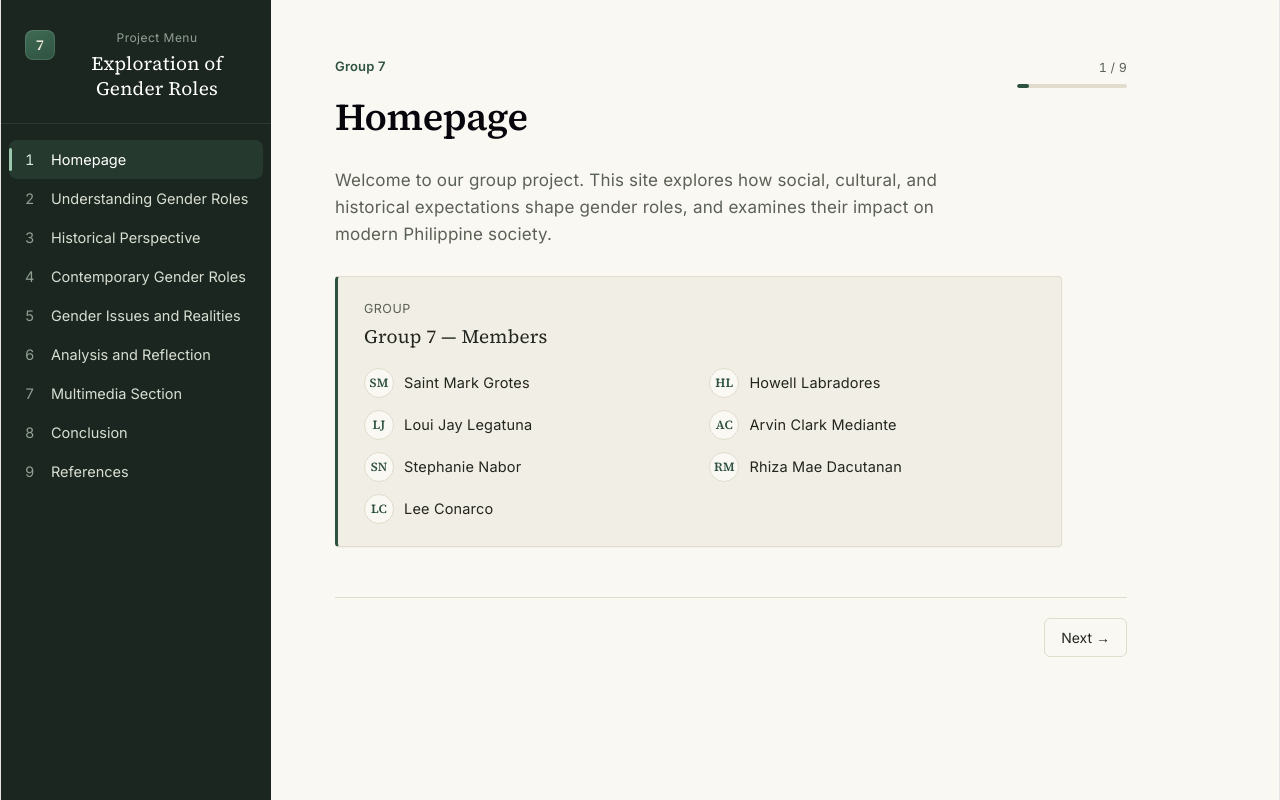
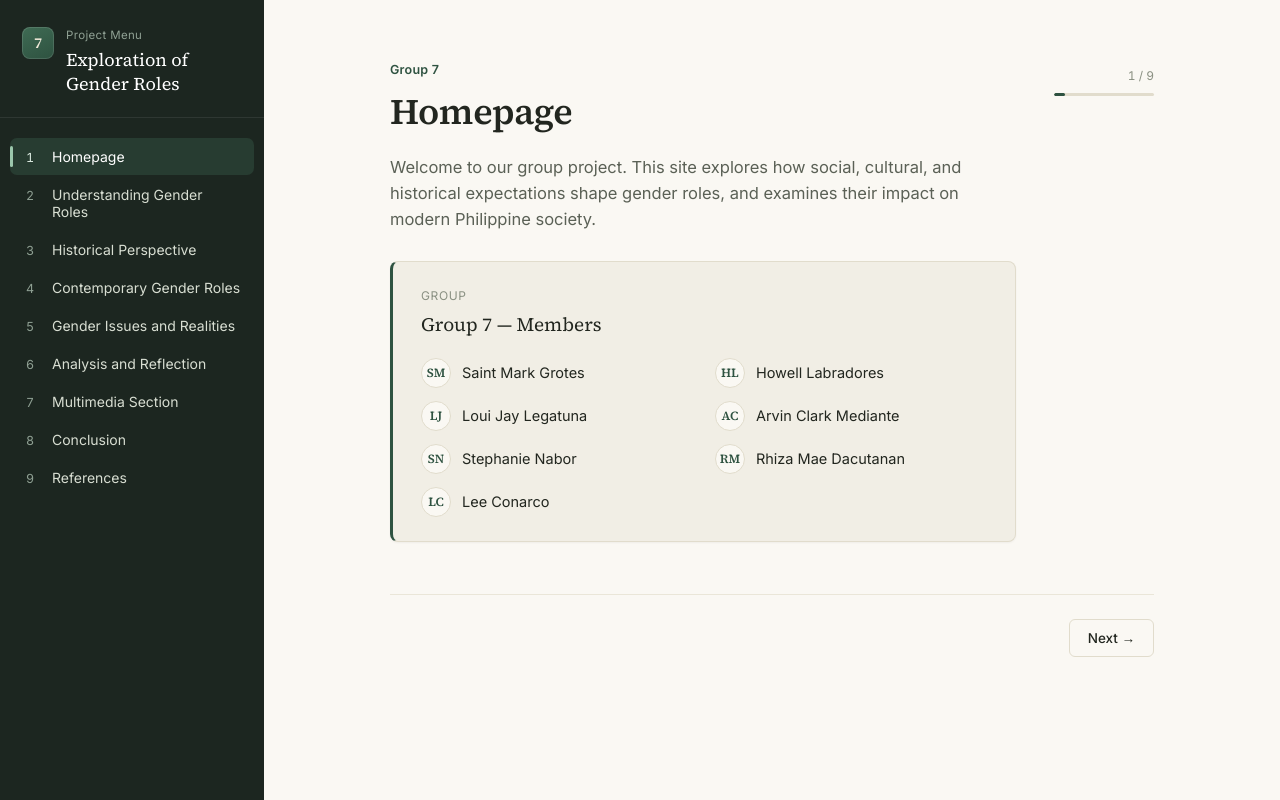
Before and after one commit to saintmarkgrotes/exploration-of-gender-roles-ph, a React (Vite) app: page / in a window 1280 px wide. Built offline with nearby package versions, Linux system fonts and the light colour scheme.

Commit message:
fix(ui): center the content and make the design consistent

```diff
--- a/src/App.css
+++ b/src/App.css
@@ -2,75 +2,81 @@
 
 :root{
   --paper:#FAF8F3; --paper-dim:#F1EEE5;
-  --ink:#22261F; --ink-soft:#5B6156;
-  --pine:#2E5240; --pine-dim:#3F6B54;
-  --line:#E1DCCC;
+  --ink:#22261F; --ink-soft:#5B6156; --ink-faint:#8A9082;
+  --pine:#2E5240; --pine-dim:#3F6B54; --pine-tint:rgba(46,82,64,.08);
+  --line:#E1DCCC; --line-soft:#EAE6D8;
   --side-bg:#1C2620; --side-text:#D8DED2; --side-text-dim:#8FA093;
+  --radius:8px; --radius-sm:6px;
+  --shadow-sm:0 1px 2px rgba(34,38,31,.05);
+  --shadow-md:0 4px 16px rgba(34,38,31,.07);
 }
 
 *{box-sizing:border-box;}
 html, body, #root{
   margin:0; padding:0; width:100%; min-height:100vh;
-  display:block; place-items:unset; /* overrides Vite's default centered body */
 }
 body{
   background:var(--paper); color:var(--ink);
-  font-family:'Inter',system-ui,sans-serif; line-height:1.6;
-  text-align:left;
+  font-family:'Inter',system-ui,sans-serif; font-size:15.5px; line-height:1.65;
+  text-align:left; -webkit-font-smoothing:antialiased;
 }
-h1,h2,h3{font-family:'Source Serif 4',Georgia,serif; font-weight:600; margin:0 0 .5em;}
-p{margin:0 0 1em; max-width:66ch;}
-a{color:var(--pine);}
+h1,h2,h3{font-family:'Source Serif 4',Georgia,serif; font-weight:600; line-height:1.25; margin:0 0 .5em; color:var(--ink);}
+p{margin:0 0 1em; max-width:66ch; color:var(--ink-soft);}
+a{color:var(--pine); text-decoration-color:rgba(46,82,64,.35); text-underline-offset:2px;}
 a:hover{color:var(--ink);}
 
 .layout{display:flex; min-height:100vh;}
 
 /* Sidebar */
 .sidebar{
-  width:270px; flex-shrink:0; background:var(--side-bg); color:var(--side-text);
-  padding:28px 0; position:sticky; top:0; height:100vh; overflow-y:auto;
+  width:264px; flex-shrink:0; background:var(--side-bg); color:var(--side-text);
+  padding:26px 0; position:sticky; top:0; height:100vh; overflow-y:auto;
 }
-.sidebar .brand{padding:0 24px 22px; border-bottom:1px solid rgba(255,255,255,.08); margin-bottom:10px; display:flex; gap:12px; align-items:flex-start;}
+.sidebar .brand{padding:0 22px 20px; border-bottom:1px solid rgba(255,255,255,.08); margin-bottom:12px; display:flex; gap:12px; align-items:flex-start;}
 .sidebar .mark{
-  flex-shrink:0; width:30px; height:30px; margin-top:2px; border-radius:8px;
+  flex-shrink:0; width:32px; height:32px; margin-top:1px; border-radius:8px;
   background:linear-gradient(155deg, var(--pine-dim), var(--pine));
   display:flex; align-items:center; justify-content:center;
   font-family:'Source Serif 4',serif; color:#EFE9D8; font-size:15px; font-weight:600;
   box-shadow:inset 0 0 0 1px rgba(255,255,255,.12);
 }
-.sidebar .eyebrow{color:var(--side-text-dim); font-size:12px; letter-spacing:.04em; margin-bottom:4px;}
-.sidebar .name{font-family:'Source Serif 4',serif; font-size:19px; color:#fff; line-height:1.3;}
-.menu{display:flex; flex-direction:column; padding:6px 8px;}
+.sidebar .eyebrow{color:var(--side-text-dim); font-size:11.5px; letter-spacing:.03em; margin-bottom:3px;}
+.sidebar .name{font-family:'Source Serif 4',serif; font-size:18px; color:#fff; line-height:1.35;}
+.menu{display:flex; flex-direction:column; gap:1px; padding:8px 10px;}
 .menu button{
   position:relative; display:flex; align-items:baseline; gap:10px; text-align:left;
   background:none; border:none; color:var(--side-text); font-family:inherit;
-  font-size:14.5px; padding:11px 12px 11px 16px; border-radius:8px; cursor:pointer; width:100%;
+  font-size:14px; padding:10px 12px 10px 16px; border-radius:7px; cursor:pointer; width:100%;
   transition:background .15s ease, color .15s ease;
 }
 .menu button::before{
   content:""; position:absolute; left:0; top:8px; bottom:8px; width:3px; border-radius:2px;
   background:transparent; transition:background .15s ease;
 }
-.menu button .num{color:var(--side-text-dim); font-variant-numeric:tabular-nums; width:16px; flex-shrink:0;}
-.menu button:hover{background:rgba(255,255,255,.06);}
-.menu button.active{background:rgba(63,107,84,.28); color:#fff;}
+.menu button .num{color:var(--side-text-dim); font-variant-numeric:tabular-nums; width:16px; flex-shrink:0; font-size:12.5px;}
+.menu button:hover{background:rgba(255,255,255,.06); color:#fff;}
+.menu button.active{background:rgba(63,107,84,.32); color:#fff;}
 .menu button.active::before{background:#9BC7AC;}
 .menu button.active .num{color:#D9E8DE;}
+.menu button:focus-visible{outline:2px solid #9BC7AC; outline-offset:-2px;}
 
 /* Content */
 main{flex:1; min-width:0;}
-.page{padding:56px 64px 90px; max-width:920px; text-align:left;}
-.page-head{display:flex; justify-content:space-between; align-items:flex-start; gap:20px;}
-.kicker{color:var(--pine); font-size:13px; font-weight:600; margin-bottom:10px;}
-.progress{flex-shrink:0; text-align:right; padding-top:2px;}
-.progress .count{font-size:12.5px; color:var(--ink-soft); font-variant-numeric:tabular-nums; margin-bottom:6px;}
-.progress .bar{width:110px; height:4px; border-radius:2px; background:var(--line); overflow:hidden;}
-.progress .bar span{display:block; height:100%; background:var(--pine); border-radius:2px;}
-.page h1{font-size:38px; letter-spacing:-.01em;}
-.page > .lede{font-size:17px; color:var(--ink-soft); max-width:60ch;}
-.block{margin-top:38px; padding-top:30px; border-top:1px solid var(--line);}
-.block:first-of-type{border-top:none; margin-top:32px; padding-top:0;}
-.block h3{font-size:20px;}
+.page{padding:60px 68px 90px; max-width:900px; text-align:left; margin:0 auto;}
+.page-head{display:flex; justify-content:space-between; align-items:flex-start; gap:24px; margin-bottom:6px;}
+.kicker{color:var(--pine); font-size:12.5px; font-weight:600; letter-spacing:.02em; margin-bottom:8px;}
+.progress{flex-shrink:0; text-align:right; padding-top:6px;}
+.progress .count{font-size:12px; color:var(--ink-faint); font-variant-numeric:tabular-nums; margin-bottom:7px;}
+.progress .bar{width:100px; height:3px; border-radius:2px; background:var(--line); overflow:hidden;}
+.progress .bar span{display:block; height:100%; background:var(--pine); border-radius:2px; transition:width .2s ease;}
+.page h1{font-size:36px; letter-spacing:-.01em; margin-bottom:14px;}
+.page > .lede{font-size:16.5px; line-height:1.6; color:var(--ink-soft); max-width:58ch; margin-bottom:8px;}
+
+.block{margin-top:40px; padding-top:32px; border-top:1px solid var(--line-soft);}
+.block:first-of-type{border-top:none; margin-top:36px; padding-top:0;}
+.block h3{font-size:19px; margin-bottom:12px;}
+.block p:last-child{margin-bottom:0;}
+
 .req{list-style:none; margin:0 0 1em; padding:0; color:var(--ink-soft); text-align:left;}
 .req li{position:relative; padding-left:22px; margin-bottom:9px; text-align:left;}
 .req li::before{
@@ -80,13 +86,13 @@ main{flex:1; min-width:0;}
 
 .info-card{
   background:var(--paper-dim); border:1px solid var(--line); border-left:3px solid var(--pine);
-  border-radius:4px; padding:22px 26px; margin:28px 0; max-width:64ch;
-  box-shadow:0 1px 2px rgba(34,38,31,.04);
+  border-radius:var(--radius); padding:24px 28px; margin:28px 0; max-width:64ch;
+  box-shadow:var(--shadow-sm);
 }
-.info-card .label{font-size:12.5px; color:var(--ink-soft); text-transform:uppercase; letter-spacing:.04em; margin-bottom:2px;}
-.info-card .group{font-size:19px; font-family:'Source Serif 4',serif; margin-bottom:16px;}
-.members{list-style:none; margin:0; padding:0; display:grid; grid-template-columns:1fr 1fr; gap:12px 20px;}
-.members li{display:flex; align-items:center; gap:10px; font-size:14.5px;}
+.info-card .label{font-size:12px; color:var(--ink-faint); text-transform:uppercase; letter-spacing:.05em; margin-bottom:3px;}
+.info-card .group{font-size:19px; font-family:'Source Serif 4',serif; margin-bottom:18px; color:var(--ink);}
+.members{list-style:none; margin:0; padding:0; display:grid; grid-template-columns:1fr 1fr; gap:13px 22px;}
+.members li{display:flex; align-items:center; gap:11px; font-size:14.5px; color:var(--ink);}
 .avatar{
   flex-shrink:0; width:30px; height:30px; border-radius:50%;
   background:var(--paper); border:1px solid var(--line); color:var(--pine);
@@ -95,54 +101,71 @@ main{flex:1; min-width:0;}
 }
 
 .media-slot{
-  border:1px dashed var(--line); border-radius:6px; background:var(--paper-dim);
-  color:var(--ink-soft); font-size:13.5px; padding:20px; text-align:center; margin:16px 0 22px;
+  border:1px dashed var(--line); border-radius:var(--radius-sm); background:var(--paper-dim);
+  color:var(--ink-faint); font-size:13.5px; padding:20px; text-align:center; margin:16px 0 22px;
 }
 
 /* Timeline */
-.timeline{list-style:none; margin:24px 0; padding:0 0 0 4px; border-left:2px solid var(--line);}
-.timeline li{position:relative; padding:0 0 30px 26px;}
+.timeline{list-style:none; margin:26px 0; padding:0 0 0 4px; border-left:2px solid var(--line);}
+.timeline li{position:relative; padding:0 0 32px 28px;}
 .timeline li:last-child{padding-bottom:2px;}
 .timeline-dot{
   position:absolute; left:-7px; top:3px; width:12px; height:12px; border-radius:50%;
   background:var(--paper); border:2px solid var(--pine);
 }
-.timeline-year{color:var(--pine); font-size:13px; font-weight:600; margin-bottom:4px;}
-.timeline-body h4{font-size:16.5px; margin:0 0 6px; font-family:'Source Serif 4',serif;}
+.timeline-year{color:var(--pine); font-size:12.5px; font-weight:600; letter-spacing:.02em; margin-bottom:5px;}
+.timeline-body h4{font-size:16.5px; margin:0 0 6px; font-family:'Source Serif 4',serif; color:var(--ink);}
 .timeline-body p{font-size:14.5px; color:var(--ink-soft); margin:0;}
 
 /* Video embed */
 .video-embed{margin:20px 0 26px;}
-.video-frame{position:relative; padding-top:56.25%; border-radius:6px; overflow:hidden; border:1px solid var(--line); background:#000;}
+.video-frame{position:relative; padding-top:56.25%; border-radius:var(--radius-sm); overflow:hidden; border:1px solid var(--line); background:#000; box-shadow:var(--shadow-sm);}
 .video-frame iframe{position:absolute; inset:0; width:100%; height:100%; border:0;}
-.video-embed figcaption{font-size:13px; color:var(--ink-soft); margin-top:8px;}
+.video-embed figcaption{font-size:12.5px; color:var(--ink-faint); margin-top:9px; line-height:1.5;}
 
 /* Image gallery */
-.gallery{display:grid; grid-template-columns:repeat(auto-fit, minmax(200px, 1fr)); gap:14px; margin:16px 0 26px;}
-.gallery figure{margin:0; border:1px solid var(--line); border-radius:6px; overflow:hidden; background:var(--paper-dim);}
+.gallery{display:grid; grid-template-columns:repeat(auto-fit, minmax(220px, 1fr)); gap:16px; margin:18px 0 26px;}
+.gallery figure{margin:0; border:1px solid var(--line); border-radius:var(--radius-sm); overflow:hidden; background:var(--paper-dim); box-shadow:var(--shadow-sm);}
 .gallery img{display:block; width:100%; height:150px; object-fit:cover;}
-.gallery figcaption{padding:8px 10px; font-size:12.5px; color:var(--ink-soft);}
+.gallery figcaption{padding:10px 12px; font-size:12.5px; color:var(--ink-faint); line-height:1.5;}
+
 .refs{list-style:none; counter-reset:ref; padding-left:0; color:var(--ink-soft); font-size:14.5px;}
-.refs li{position:relative; padding-left:28px; margin-bottom:9px; counter-increment:ref;}
+.refs li{position:relative; padding-left:30px; margin-bottom:11px; line-height:1.6; counter-increment:ref;}
 .refs li::before{
   content:counter(ref) ".";
   position:absolute; left:0; top:0; color:var(--pine); font-weight:600; font-variant-numeric:tabular-nums;
 }
+.refs a{word-break:break-word;}
 
-.page-nav{display:flex; justify-content:space-between; margin-top:50px; padding-top:20px; border-top:1px solid var(--line);}
+.page-nav{display:flex; justify-content:space-between; margin-top:52px; padding-top:24px; border-top:1px solid var(--line-soft);}
 .page-nav button{
-  background:none; border:1px solid var(--line); border-radius:6px; padding:10px 16px;
-  font-family:inherit; font-size:14px; color:var(--ink); cursor:pointer;
+  background:var(--paper); border:1px solid var(--line); border-radius:var(--radius-sm); padding:10px 18px;
+  font-family:inherit; font-size:13.5px; font-weight:500; color:var(--ink); cursor:pointer;
+  transition:border-color .15s ease, color .15s ease, background .15s ease;
 }
-.page-nav button:hover{border-color:var(--pine); color:var(--pine);}
+.page-nav button:hover{border-color:var(--pine); color:var(--pine); background:var(--pine-tint);}
+.page-nav button:active{background:var(--paper-dim);}
 
 @media (max-width:820px){
   .layout{flex-direction:column;}
-  .sidebar{width:100%; height:auto; position:relative; padding:18px 0;}
-  .menu{flex-direction:row; overflow-x:auto; gap:4px;}
-  .menu button{white-space:nowrap;}
-  .page{padding:34px 22px 60px;}
+  .sidebar{width:100%; height:auto; position:sticky; top:0; z-index:10; padding:16px 0; box-shadow:var(--shadow-md);}
+  .sidebar .brand{padding:0 18px 16px;}
+  .menu{flex-direction:row; overflow-x:auto; gap:4px; padding:6px 10px; -webkit-overflow-scrolling:touch;}
+  .menu button{white-space:nowrap; padding:9px 13px;}
+  .menu button .num{display:none;}
+  .page{padding:36px 24px 60px;}
+  .page-head{flex-direction:column; gap:12px;}
+  .progress{text-align:left;}
+  .progress .bar{width:100%;}
   .members{grid-template-columns:1fr;}
+  .page h1{font-size:30px;}
+}
+
+@media (max-width:480px){
+  .page{padding:28px 18px 48px;}
+  .page h1{font-size:26px;}
+  .page > .lede{font-size:15.5px;}
+  .stat-row{grid-template-columns:1fr;}
 }
 
 /* Accessibility: visible focus ring for keyboard users */
@@ -160,8 +183,8 @@ a:focus-visible, button:focus-visible{
 }
 
 /* Stat highlight boxes */
-.stat-row{display:grid; grid-template-columns:repeat(auto-fit, minmax(150px, 1fr)); gap:16px; margin:22px 0 28px;}
-.stat{background:var(--paper-dim); border:1px solid var(--line); border-radius:6px; padding:16px 18px;}
-.stat .num{font-family:'Source Serif 4',serif; font-size:28px; color:var(--pine); line-height:1.1;}
-.stat .desc{font-size:12.5px; color:var(--ink-soft); margin-top:4px;}
-.source-note{font-size:12.5px; color:var(--ink-soft); margin-top:-6px;}
+.stat-row{display:grid; grid-template-columns:repeat(auto-fit, minmax(160px, 1fr)); gap:16px; margin:22px 0 28px;}
+.stat{background:var(--paper-dim); border:1px solid var(--line); border-radius:var(--radius-sm); padding:18px 20px;}
+.stat .num{font-family:'Source Serif 4',serif; font-size:27px; font-weight:600; color:var(--pine); line-height:1.1;}
+.stat .desc{font-size:12.5px; color:var(--ink-faint); line-height:1.5; margin-top:6px;}
+.source-note{font-size:12.5px; color:var(--ink-faint); margin-top:-8px;}
--- a/src/index.css
+++ b/src/index.css
@@ -1,111 +1,26 @@
-:root {
-  --text: #6b6375;
-  --text-h: #08060d;
-  --bg: #fff;
-  --border: #e5e4e7;
-  --code-bg: #f4f3ec;
-  --accent: #aa3bff;
-  --accent-bg: rgba(170, 59, 255, 0.1);
-  --accent-border: rgba(170, 59, 255, 0.5);
-  --social-bg: rgba(244, 243, 236, 0.5);
-  --shadow:
-    rgba(0, 0, 0, 0.1) 0 10px 15px -3px, rgba(0, 0, 0, 0.05) 0 4px 6px -2px;
+/* Base reset. Page-specific styling lives in App.css. */
+*,
+*::before,
+*::after {
+  box-sizing: border-box;
+}
 
-  --sans: system-ui, 'Segoe UI', Roboto, sans-serif;
-  --heading: system-ui, 'Segoe UI', Roboto, sans-serif;
-  --mono: ui-monospace, Consolas, monospace;
+html,
+body,
+#root {
+  margin: 0;
+  padding: 0;
+  width: 100%;
+  min-height: 100%;
+}
 
-  font: 18px/145% var(--sans);
-  letter-spacing: 0.18px;
-  color-scheme: light dark;
-  color: var(--text);
-  background: var(--bg);
+body {
   font-synthesis: none;
   text-rendering: optimizeLegibility;
   -webkit-font-smoothing: antialiased;
   -moz-osx-font-smoothing: grayscale;
-
-  @media (max-width: 1024px) {
-    font-size: 16px;
-  }
 }
 
-@media (prefers-color-scheme: dark) {
-  :root {
-    --text: #9ca3af;
-    --text-h: #f3f4f6;
-    --bg: #16171d;
-    --border: #2e303a;
-    --code-bg: #1f2028;
-    --accent: #c084fc;
-    --accent-bg: rgba(192, 132, 252, 0.15);
-    --accent-border: rgba(192, 132, 252, 0.5);
-    --social-bg: rgba(47, 48, 58, 0.5);
-    --shadow:
-      rgba(0, 0, 0, 0.4) 0 10px 15px -3px, rgba(0, 0, 0, 0.25) 0 4px 6px -2px;
-  }
-
-  #social .button-icon {
-    filter: invert(1) brightness(2);
-  }
+img {
+  max-width: 100%;
 }
-
-body {
-  margin: 0;
-}
-
-#root {
-  width: 1126px;
-  max-width: 100%;
-  margin: 0 auto;
-  text-align: center;
-  border-inline: 1px solid var(--border);
-  min-height: 100svh;
-  display: flex;
-  flex-direction: column;
-  box-sizing: border-box;
-}
-
-h1,
-h2 {
-  font-family: var(--heading);
-  font-weight: 500;
-  color: var(--text-h);
-}
-
-h1 {
-  font-size: 56px;
-  letter-spacing: -1.68px;
-  margin: 32px 0;
-  @media (max-width: 1024px) {
-    font-size: 36px;
-    margin: 20px 0;
-  }
-}
-h2 {
-  font-size: 24px;
-  line-height: 118%;
-  letter-spacing: -0.24px;
-  margin: 0 0 8px;
-  @media (max-width: 1024px) {
-    font-size: 20px;
-  }
-}
-p {
-  margin: 0;
-}
-
-code,
-.counter {
-  font-family: var(--mono);
-  display: inline-flex;
-  border-radius: 4px;
-  color: var(--text-h);
-}
-
-code {
-  font-size: 15px;
-  line-height: 135%;
-  padding: 4px 8px;
-  background: var(--code-bg);
-}
```
